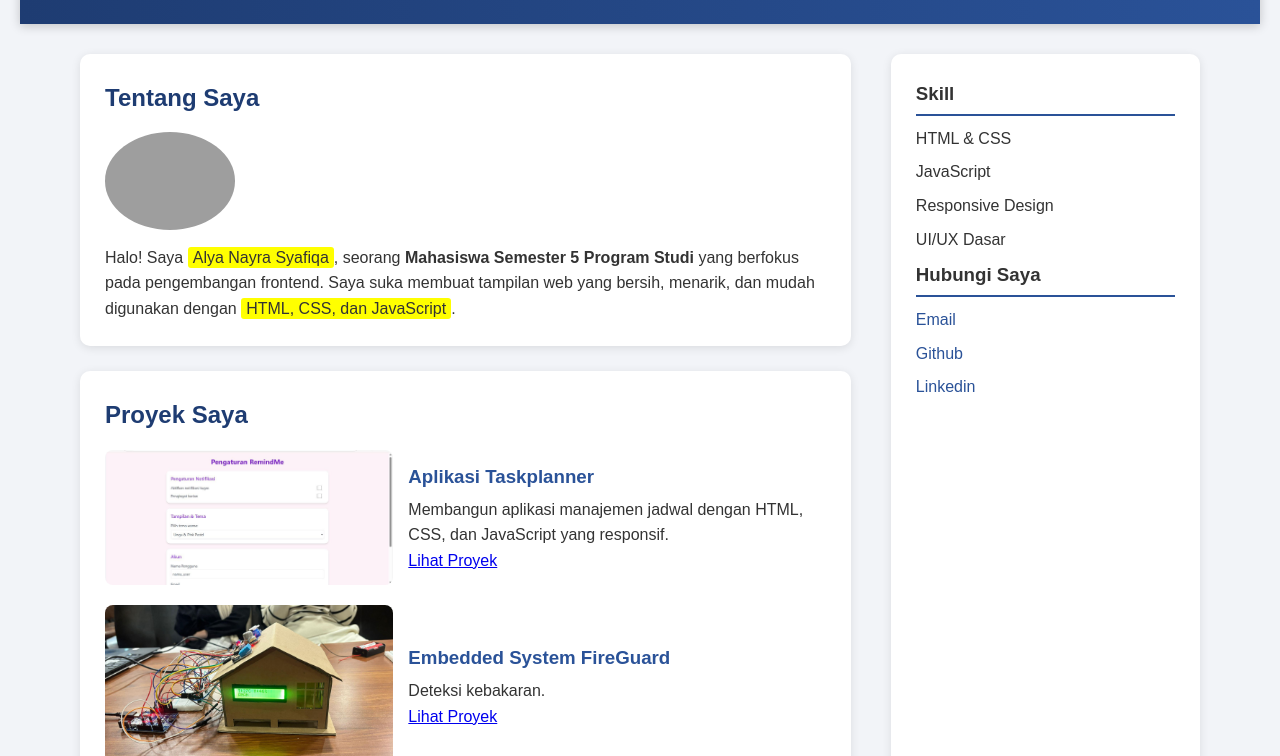
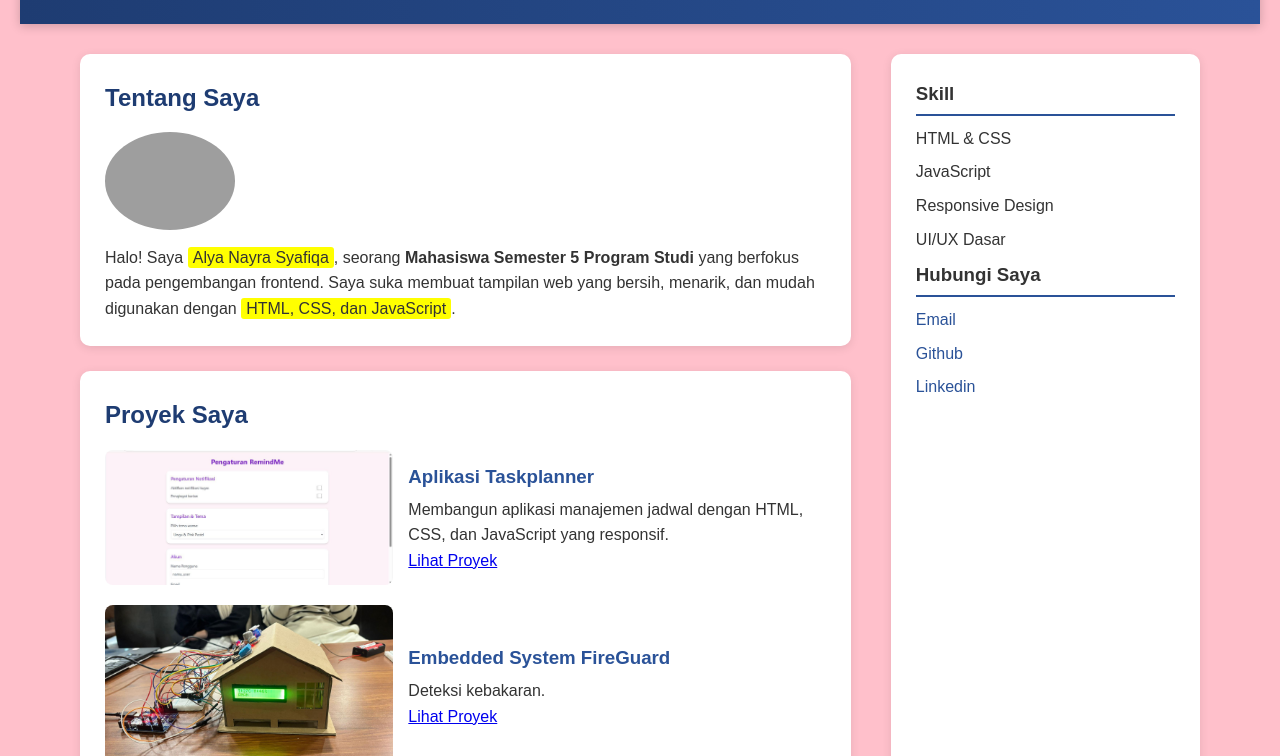
Before and after one commit to AlyaNayraSyafiqa/TA2PW, a plain HTML site: page index.html in a window 1280 px wide. Shown: the part 123-879 px from the top of the page. Drawn offline with Linux system fonts and the light colour scheme; grey boxes are pictures that could not be loaded; files whose address does not match are found by name.

Commit message:
MENGGANTI WARNA BACKGROUND MENJADI PINK

```diff
--- a/style.css
+++ b/style.css
@@ -7,7 +7,7 @@
 body {
     font-family: "Poppins", Arial, sans-serif;
     line-height: 1.6;
-    background: #f2f4f8;
+    background: #ffc0cb;
     color: #333;
     scroll-behavior: smooth;
     margin: 0 20px;
```
